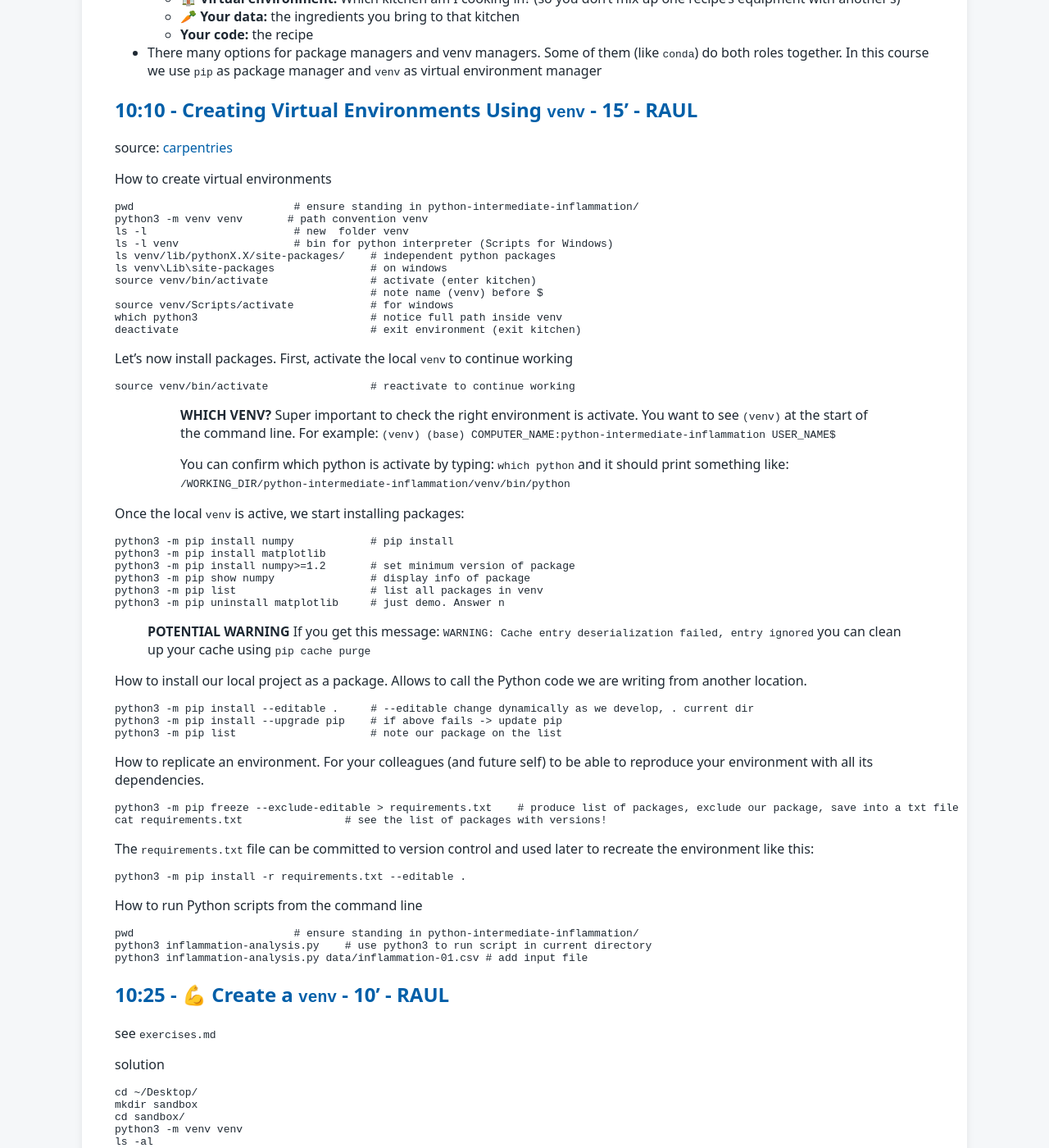
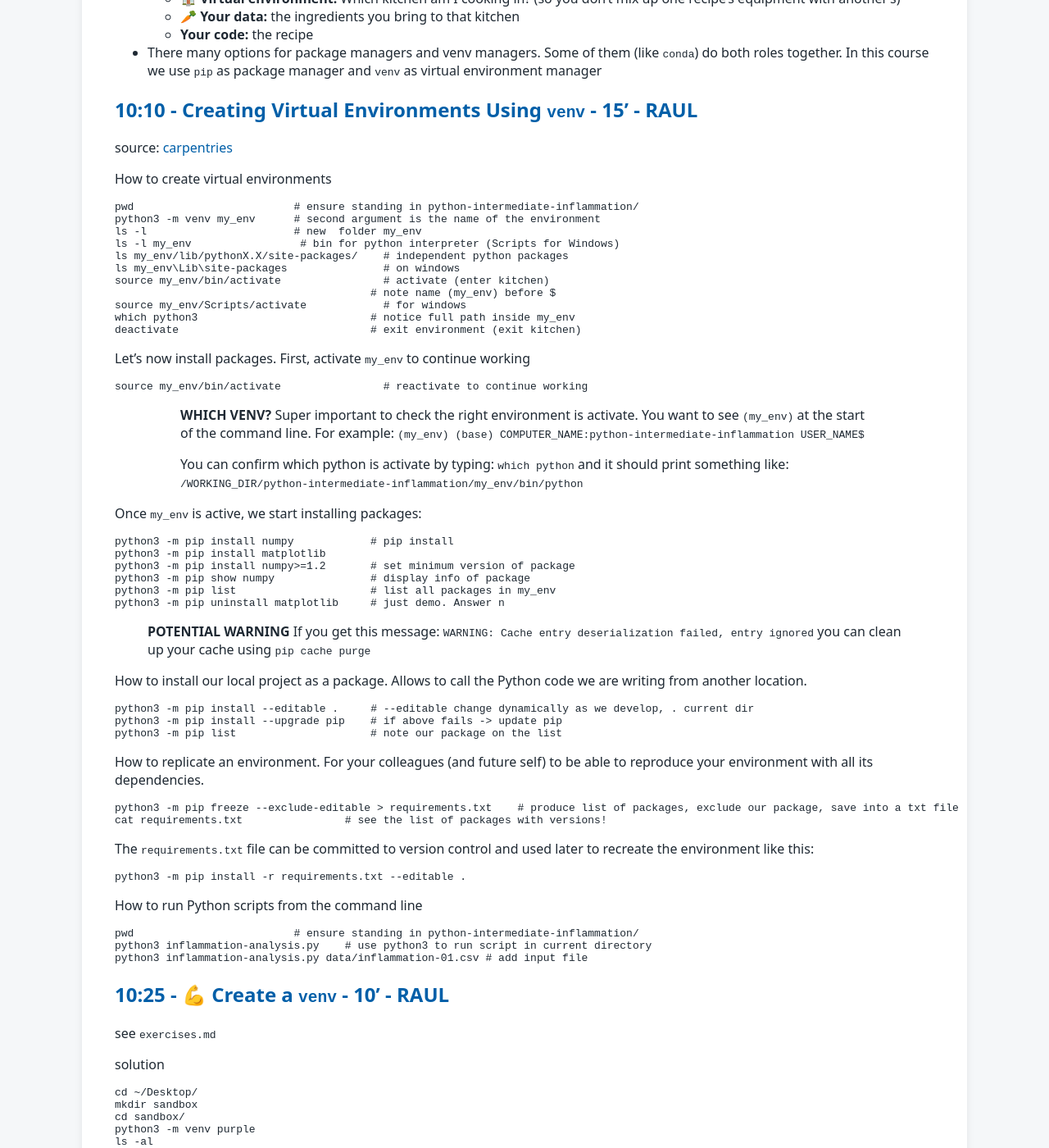
Before and after one commit to tu-delft-library/intermediate_programming_with_python, a Jekyll site: the page built from material_for_trainers/lesson_plan.md, in a window 1280 px wide and 1400 px high, scrolled down 2514 px. Shown: the whole window at 82% size. Built offline with Jekyll 4.4.1, drawn with Linux system fonts in a browser that asks for light colours; our own code applies the rules of GitHub Pages for plain Markdown files; some of the changed text lies outside the part shown.

Commit message:
Renaming `venv` to `my_env`

````diff
--- a/material_for_trainers/lesson_plan.md
+++ b/material_for_trainers/lesson_plan.md
@@ -113,34 +113,34 @@ source: [carpentries](https://carpentries-incubator.github.io/python-intermediat
 How to create virtual environments
 ```bash
 pwd                         # ensure standing in python-intermediate-inflammation/
-python3 -m venv venv       # path convention venv
-ls -l                       # new  folder venv
-ls -l venv                  # bin for python interpreter (Scripts for Windows)
-ls venv/lib/pythonX.X/site-packages/    # independent python packages
-ls venv\Lib\site-packages               # on windows
-source venv/bin/activate                # activate (enter kitchen)
-                                        # note name (venv) before $
-source venv/Scripts/activate            # for windows
-which python3                           # notice full path inside venv
+python3 -m venv my_env      # second argument is the name of the environment
+ls -l                       # new  folder my_env
+ls -l my_env                 # bin for python interpreter (Scripts for Windows)
+ls my_env/lib/pythonX.X/site-packages/    # independent python packages
+ls my_env\Lib\site-packages               # on windows
+source my_env/bin/activate                # activate (enter kitchen)
+                                        # note name (my_env) before $
+source my_env/Scripts/activate            # for windows
+which python3                           # notice full path inside my_env
 deactivate                              # exit environment (exit kitchen)
 ```
-Let's now install packages. First, activate the local `venv` to continue working
+Let's now install packages. First, activate `my_env` to continue working
 ```bash
-source venv/bin/activate                # reactivate to continue working
+source my_env/bin/activate                # reactivate to continue working
 ```
->>**WHICH VENV?** Super important to check the right environment is activate. You want to see `(venv)` at the start of the command line. For example:
-`(venv) (base) COMPUTER_NAME:python-intermediate-inflammation USER_NAME$`
+>>**WHICH VENV?** Super important to check the right environment is activate. You want to see `(my_env)` at the start of the command line. For example:
+`(my_env) (base) COMPUTER_NAME:python-intermediate-inflammation USER_NAME$`
 
 >> You can confirm which python is activate by typing:
-`which python` and it should print something like: `/WORKING_DIR/python-intermediate-inflammation/venv/bin/python`
+`which python` and it should print something like: `/WORKING_DIR/python-intermediate-inflammation/my_env/bin/python`
 
-Once the local `venv` is active, we start installing packages:
+Once `my_env` is active, we start installing packages:
 ```bash
 python3 -m pip install numpy            # pip install
 python3 -m pip install matplotlib
 python3 -m pip install numpy>=1.2       # set minimum version of package
 python3 -m pip show numpy               # display info of package
-python3 -m pip list                     # list all packages in venv
+python3 -m pip list                     # list all packages in my_env
 python3 -m pip uninstall matplotlib     # just demo. Answer n
 ```
 > **POTENTIAL WARNING** If you get this message: `WARNING: Cache entry deserialization failed, entry ignored` you can clean up your cache using `pip cache purge`
@@ -175,9 +175,9 @@ solution
 cd ~/Desktop/
 mkdir sandbox
 cd sandbox/
-python3 -m venv venv
+python3 -m venv purple
 ls -al
-source venv/bin/activate # source venv/Scripts/activate for windows
+source purple/bin/activate # source purple/Scripts/activate for windows
 python3 -m pip install numpy
 python3 -m pip install requests
 python3 -m pip list
@@ -207,11 +207,11 @@ VSCode is light and general. Which means you need to install what you need.
 
 #### Adding a Python interpreter
 First we need to tell the IDE which version of Python we want to use. We do that in the terminal
-- Open `Terminal` > `New Terminal` and type `source venv/bin/activate` OR `source venv/Scripts/activate` for windows
+- Open `Terminal` > `New Terminal` and type `source my_env/bin/activate` OR `source my_env/Scripts/activate` for windows
 - Next step should not be necessary, but it's good to check
   - Go to `View > Command Palette`, or shortcut `CTRL-SHIFT-P` (Windows, Linux) or `CMD-SHIFT-P` (macOS)
   - Search for `Python: Select Interpreter`
-  - Select the one in `Workspace` -> the `venv` we set up earlier today
+  - Select the one in `Workspace` ->  environment `my_env` we set up earlier today
 - Open `inflammation-analysis.py` in code editor
   - We can check that the *correct* python interpreter is installed in the lower right corner.
 - Notice the Python syntax highlighting: comments, special language words (`import`, `from`, `if`), modules, function names, strings.
@@ -236,9 +236,9 @@ python3 -m pip freeze --exclude-editable > requirements.txt # remember the --exc
 source: [carpentries](https://carpentries-incubator.github.io/python-intermediate-development/instructor/13-ides.html#version-control)
 
 In the `Version control` view we see a little blue notification. It means `git` has found a change
-  - Let's verify that files inside `venv` are not tracked by `git`
+  - Let's verify that files inside `my_env` are not tracked by `git`
   - `venv` automatically adds a `.gitignore` file
-  > **explicitly ask** if `venv` is not ignored. If so ask helpers add `venv/*` to `.gitignore`
+  > **EXPLICITLY ASK** if the files inside `my_env` are not ignored. If so ask helpers add `my_env/*` to `.gitignore`
   - `requirements.txt` is untracked (`U`)
   - click on `+` to stage changes (add new file)
   - Write commit message and click on `Commit`
````
Also changed, not shown: material_for_participants/exercises.md (+2 -2 lines).
